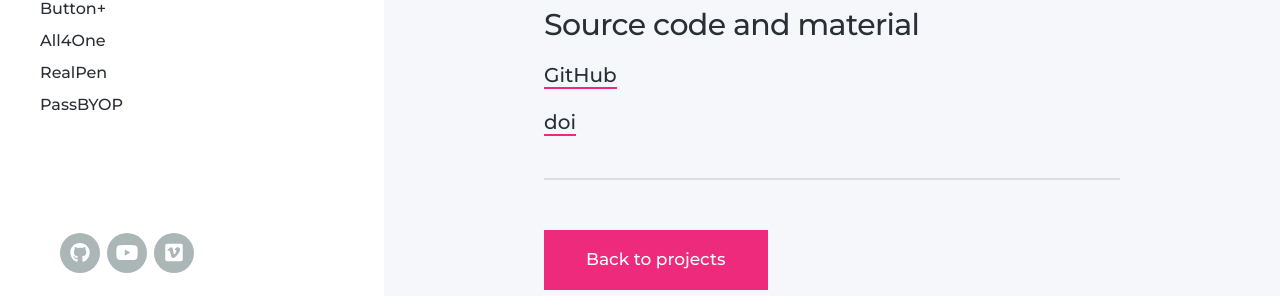
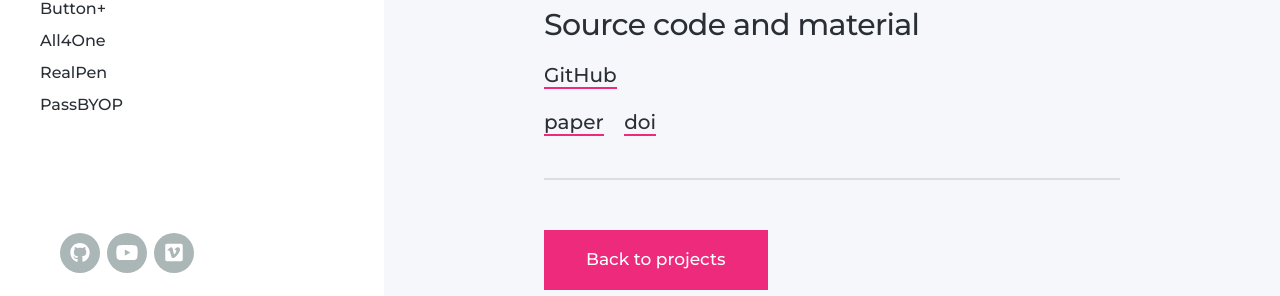
Before and after one commit to namelesspal18/makinteractlab.github.io, a Jekyll site: the page built from _projects/SpiderWeb_2019.md, in a window 1280 px wide and 900 px high, scrolled down 1059 px. Shown: the part 550-846 px from the top of the window. Built offline with Jekyll 4.4.1, drawn with Linux system fonts in a browser that asks for light colours; nearby versions of some CDN libraries.

Commit message:
Added PDF to SpiderWeb

```diff
--- a/_projects/SpiderWeb_2019.md
+++ b/_projects/SpiderWeb_2019.md
@@ -25,7 +25,7 @@ Seungwoo Je, Yekaterina Abileva, Andrea Bianchi, Jean-Charles Bazin. 2019. **A C
 
 <!-- DO NOT CHANGE MANUALLY -->
 
-<!-- <a href="{{ site.url }}/files/{{ page.year }}/{{ page.pdf_file }}" target="_blank">paper</a>&nbsp;&nbsp;&nbsp;-->
+ <a href="{{ site.url }}/files/{{ page.year }}/{{ page.pdf_file }}" target="_blank">paper</a>&nbsp;&nbsp;&nbsp;
  <a href="{{ page.doi_link }}" target="_blank">doi</a>
 
 
```
